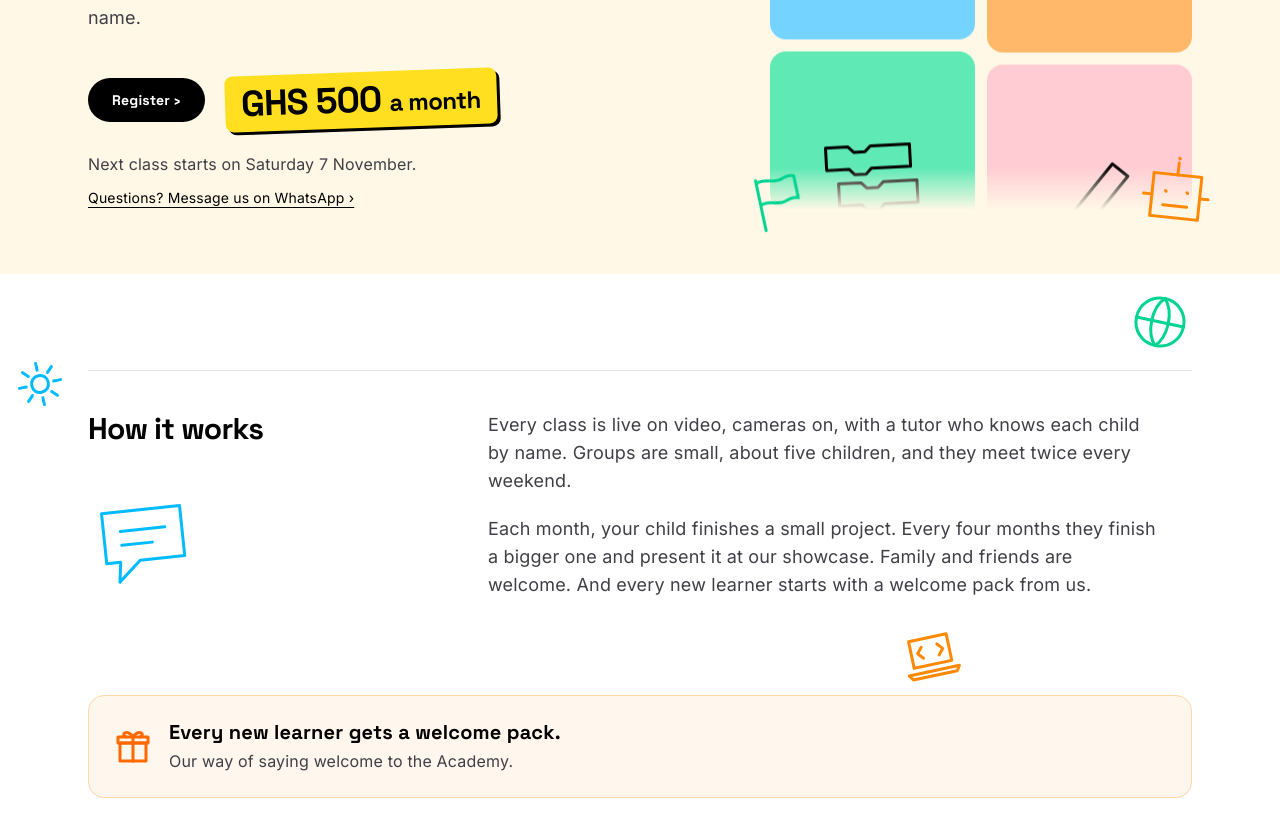
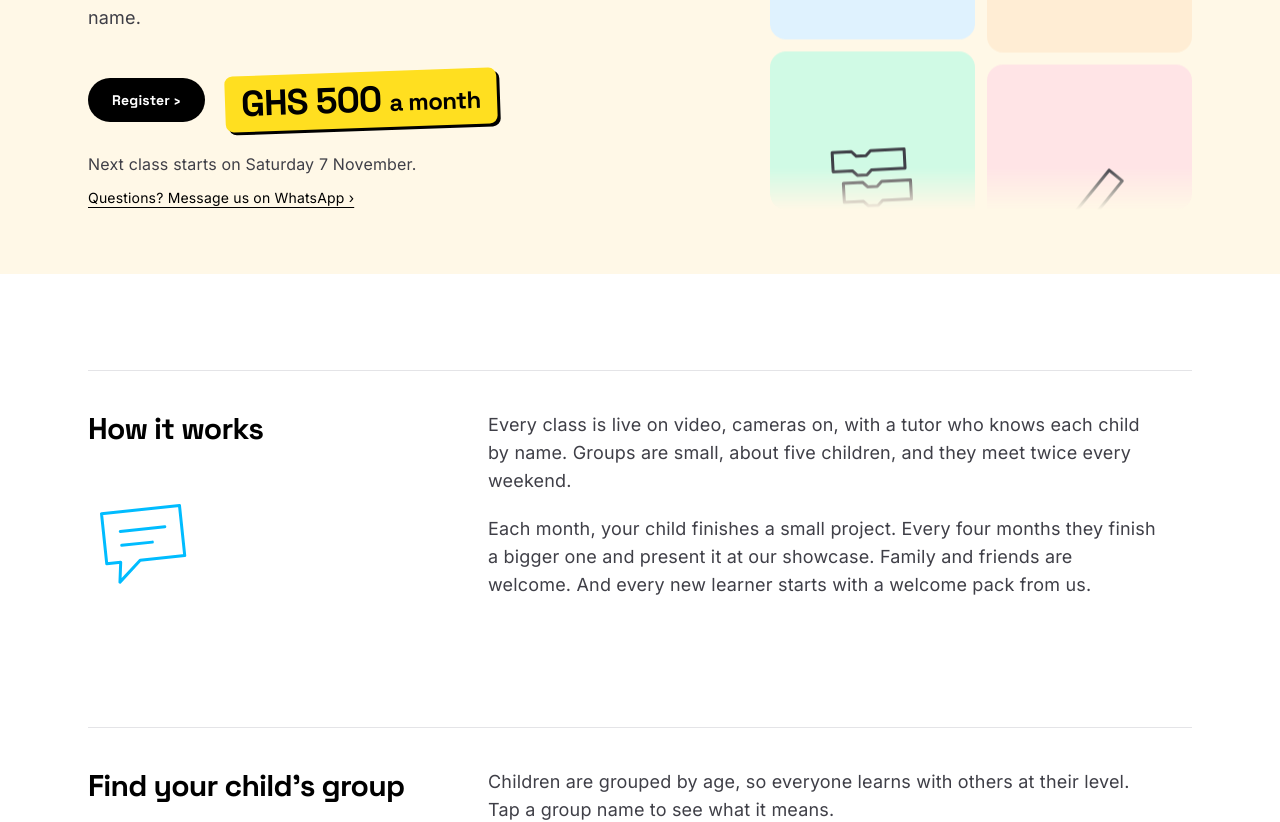
Before and after one commit to codetopialabs/academy-website, a React (Vite) app: page / in a window 1280 px wide. Shown: the part 500-1322 px from the top of the page. Built offline with nearby package versions, Linux system fonts and the light colour scheme.

Commit message:
fix: calm the kids page, one accent per screen

```diff
--- a/src/App.tsx
+++ b/src/App.tsx
@@ -7,28 +7,17 @@ import { AreaCards, PriceTag, Questions, Section, SectionTitle, TutorCarousel }
 import { Footer } from './Footer'
 import { button } from './styles'
 
-// icons in the empty page margins, wide screens only
-const edgeIcons: { name: Idea; top: string; side: string; color: string }[] = [
-  { name: 'gear', top: 'top-[16%]', side: 'left-3 -rotate-12', color: 'text-sky-400' },
-  { name: 'camera', top: 'top-[27%]', side: 'right-3 rotate-6', color: 'text-orange-400' },
-  { name: 'bug', top: 'top-[39%]', side: 'left-3 rotate-12', color: 'text-emerald-400' },
-  { name: 'blocks', top: 'top-[50%]', side: 'right-3 -rotate-6', color: 'text-yellow-400' },
-  { name: 'cursor', top: 'top-[62%]', side: 'left-3 -rotate-6', color: 'text-orange-400' },
-  { name: 'ifelse', top: 'top-[73%]', side: 'right-3 rotate-12', color: 'text-sky-400' },
-  { name: 'loop', top: 'top-[85%]', side: 'left-3 rotate-6', color: 'text-emerald-400' },
-]
-
 // Abstract tiles for now: a brand colour with a big hand-drawn icon. Swap for real class photos later
 type HeroTile = { bg: string; icon: Idea; height: string; tilt: string }
 const leftTiles: HeroTile[] = [
-  { bg: 'bg-sun', icon: 'bulb', height: 'h-72', tilt: '-rotate-6' },
-  { bg: 'bg-sky-300', icon: 'controller', height: 'h-56', tilt: 'rotate-6' },
-  { bg: 'bg-emerald-300', icon: 'blocks', height: 'h-64', tilt: '-rotate-3' },
+  { bg: 'bg-yellow-100', icon: 'bulb', height: 'h-72', tilt: '-rotate-6' },
+  { bg: 'bg-sky-100', icon: 'controller', height: 'h-56', tilt: 'rotate-6' },
+  { bg: 'bg-emerald-100', icon: 'blocks', height: 'h-64', tilt: '-rotate-3' },
 ]
 const rightTiles: HeroTile[] = [
-  { bg: 'bg-orange-300', icon: 'robot', height: 'h-52', tilt: 'rotate-3' },
-  { bg: 'bg-rose-200', icon: 'brush', height: 'h-72', tilt: '-rotate-6' },
-  { bg: 'bg-sky-100', icon: 'braces', height: 'h-56', tilt: 'rotate-6' },
+  { bg: 'bg-orange-100', icon: 'robot', height: 'h-52', tilt: 'rotate-3' },
+  { bg: 'bg-rose-100', icon: 'brush', height: 'h-72', tilt: '-rotate-6' },
+  { bg: 'bg-lime-100', icon: 'braces', height: 'h-56', tilt: 'rotate-6' },
 ]
 
 // One column of tiles, repeated twice so the loop is seamless
@@ -38,7 +27,7 @@ function TileColumn({ tiles, direction }: { tiles: HeroTile[]; direction: 'up' |
       <div className={direction === 'up' ? 'scroll-up' : 'scroll-down'}>
         {[...tiles, ...tiles].map((tile, i) => (
           <div key={i} className={`mb-3 flex items-center justify-center rounded-2xl ${tile.bg} ${tile.height}`}>
-            <IdeaIcon name={tile.icon} className={`h-28 w-28 text-black ${tile.tilt}`} />
+            <IdeaIcon name={tile.icon} className={`h-24 w-24 text-zinc-700 ${tile.tilt}`} />
           </div>
         ))}
       </div>
@@ -62,9 +51,6 @@ function App() {
       <Header look="kids" />
 
       <main className="relative">
-        {edgeIcons.map((icon) => (
-          <IdeaIcon key={icon.top + icon.name} name={icon.name} className={`absolute hidden h-14 w-14 xl:block ${icon.top} ${icon.side} ${icon.color}`} />
-        ))}
         <div className="relative overflow-hidden bg-cream">
         <section className="relative mx-auto grid max-w-6xl gap-12 px-4 pt-20 pb-16 sm:px-6 md:grid-cols-[3fr_2fr] md:items-end md:pt-28">
           <div>
@@ -99,16 +85,11 @@ function App() {
           </div>
           <div className="relative mx-4 md:mx-0">
             <HeroGrid />
-            <IdeaIcon name="controller" className="absolute -top-12 -right-6 h-20 w-20 -rotate-12 text-sky-400" />
-            <IdeaIcon name="robot" className="absolute -right-8 -bottom-8 h-24 w-24 rotate-6 text-orange-400" />
-            <IdeaIcon name="flag" className="absolute -bottom-6 -left-6 h-16 w-16 -rotate-12 text-emerald-400" />
-            <IdeaIcon name="keyboard" className="absolute top-1/3 -right-7 h-14 w-14 rotate-12 text-emerald-400" />
-            <IdeaIcon name="mouse" className="absolute top-1/2 -left-7 h-14 w-14 -rotate-12 text-orange-400" />
           </div>
         </section>
         </div>
 
-        <Section title="How it works" icons={[{ name: 'chat', color: 'text-sky-400' }, { name: 'globe', color: 'text-emerald-400' }, { name: 'laptop', color: 'text-orange-400' }]}>
+        <Section title="How it works" icons={[{ name: 'chat', color: 'text-sky-400' }]}>
           <div className="font-inter max-w-2xl space-y-5 text-lg text-zinc-700">
             <p>
               Every class is live on video, cameras on, with a tutor who knows each child by name.
@@ -121,17 +102,6 @@ function App() {
             </p>
           </div>
         </Section>
-
-        {/* Welcome pack: its own banner so the hero stays calm */}
-        <div className="mx-auto max-w-6xl px-4 sm:px-6">
-          <div className="flex items-center gap-4 rounded-2xl border border-orange-200 bg-orange-50 p-5 sm:p-6">
-            <IdeaIcon name="gift" className="h-10 w-10 shrink-0 text-orange-500" />
-            <div>
-              <p className="font-display text-lg leading-tight font-bold sm:text-xl">Every new learner gets a welcome pack.</p>
-              <p className="font-inter mt-1 text-zinc-700">Our way of saying welcome to the Academy.</p>
-            </div>
-          </div>
-        </div>
 
         <section className="mx-auto max-w-6xl px-4 pt-8 sm:px-6">
           <div className="grid gap-8 border-t border-zinc-200 pt-10 md:grid-cols-[1fr_2fr] md:gap-12">
@@ -146,23 +116,21 @@ function App() {
           <AgePicker />
         </div>
 
-        <Section title="What they learn" icons={[{ name: 'brush', color: 'text-orange-400' }, { name: 'chip', color: 'text-sky-400' }, { name: 'music', color: 'text-emerald-400' }]}>
+        <Section title="What they learn" icons={[{ name: 'brush', color: 'text-orange-400' }]}>
           <p className="font-inter text-lg text-zinc-700">
             Six areas. Every learner gets to try them all.
           </p>
           <AreaCards audience="kids" />
         </Section>
 
-        <div className="bg-mist">
-          <Section title="Who teaches" icons={[{ name: 'star', color: 'text-yellow-400' }, { name: 'search', color: 'text-sky-400' }]}>
-            <p className="font-inter max-w-2xl text-lg text-zinc-700">
-              We choose and train our own tutors, and check every one before they teach.
-            </p>
-          </Section>
-          <TutorCarousel />
-        </div>
+        <Section title="Who teaches" icons={[{ name: 'star', color: 'text-yellow-400' }]}>
+          <p className="font-inter max-w-2xl text-lg text-zinc-700">
+            We choose and train our own tutors, and check every one before they teach.
+          </p>
+        </Section>
+        <TutorCarousel />
 
-        <Section title="For parents" icons={[{ name: 'shield', color: 'text-emerald-400' }, { name: 'lock', color: 'text-sky-400' }, { name: 'heart', color: 'text-orange-400' }]}>
+        <Section title="For parents" icons={[{ name: 'shield', color: 'text-emerald-400' }]}>
           <h3 className="font-bold">Keeping your child safe</h3>
           <ul className="font-inter mt-4 list-disc space-y-2 pl-5 text-zinc-700 marker:text-zinc-400">
             {forParents.map((line) => (
@@ -182,8 +150,6 @@ function App() {
 
         <Ending
           look="kids"
-          shapes
-          band="bg-sun"
           title={
             <>
               {classStarted ? (
--- a/src/components.tsx
+++ b/src/components.tsx
@@ -2,7 +2,6 @@ import type { ReactNode } from 'react'
 import { FaWhatsapp } from 'react-icons/fa6'
 import logo from './assets/Codetopia Academy - Logo Black.png'
 import { email, registerLabel, registerUrl, whatsapp, type Meaning, type Shape } from './content'
-import { IdeaIcon } from './doodles'
 import { button, type Look } from './styles'
 
 export function Marker({ children }: { children: ReactNode }) {
@@ -80,20 +79,12 @@ export function Header({ look }: { look: Look }) {
   )
 }
 
-export function Ending({ look, title, shapes = false, band = '' }: { look: Look; title: ReactNode; shapes?: boolean; band?: string }) {
+export function Ending({ look, title }: { look: Look; title: ReactNode }) {
   return (
     <section
       id="register"
-      className={`relative scroll-mt-20 overflow-hidden px-4 py-24 text-center sm:px-6 ${band}`}
+      className="relative scroll-mt-20 overflow-hidden px-4 py-24 text-center sm:px-6"
     >
-      {shapes && (
-        <>
-          <IdeaIcon name="controller" className={`absolute top-6 left-[6%] h-12 w-12 -rotate-12 ${band ? 'text-black/70' : 'text-sky-400'} md:h-16 md:w-16`} />
-          <IdeaIcon name="braces" className={`absolute top-6 right-[6%] h-12 w-12 rotate-6 ${band ? 'text-black/70' : 'text-orange-400'} md:h-16 md:w-16`} />
-          <IdeaIcon name="trophy" className={`absolute bottom-6 left-[10%] h-12 w-12 rotate-6 ${band ? 'text-black/70' : 'text-orange-400'} md:h-16 md:w-16`} />
-          <IdeaIcon name="star" className={`absolute right-[10%] bottom-6 h-12 w-12 -rotate-12 ${band ? 'text-black/70' : 'text-yellow-400'} md:h-16 md:w-16`} />
-        </>
-      )}
       <h2 className="font-display relative text-4xl font-bold tracking-tight sm:text-6xl">{title}</h2>
       <div className="relative mt-10 flex flex-col justify-center gap-3 sm:flex-row">
         <a href={registerUrl} className={button(look)}>
--- a/src/index.css
+++ b/src/index.css
@@ -7,10 +7,9 @@
 
   /* Academy palette. Text is black or zinc-600+ on all of these (AA 4.5:1 or better).
      sun: price tag, warning sticker, closing band. sky (sky-300): the marker highlight.
-     cream: hero band. mist: tutors band, a light tint of the brand blue. */
+     cream: hero band. */
   --color-sun: #ffdf20;
   --color-cream: #fff8e7;
-  --color-mist: #eef7fd;
 }
 
 :root {
--- a/src/sections.tsx
+++ b/src/sections.tsx
@@ -23,16 +23,12 @@ export function SectionTitle({ title, icon }: { title: string; icon?: Icon }) {
   )
 }
 
-// The other icons go in the empty padding: top right above the line, and bottom right below the content
+// One icon at most, under the title
 export function Section({ title, icons = [], children }: { title: string; icons?: Icon[]; children: ReactNode }) {
-  const [first, top, bottom] = icons
+  const [first] = icons
   const ref = useReveal<HTMLElement>()
   return (
     <section ref={ref} className="reveal relative mx-auto max-w-6xl px-4 py-16 sm:px-6 md:py-24">
-      {top && <IdeaIcon name={top.name} className={`absolute top-4 right-6 hidden h-16 w-16 rotate-12 md:block ${top.color}`} />}
-      {bottom && (
-        <IdeaIcon name={bottom.name} className={`absolute right-[22%] bottom-2 hidden h-16 w-16 -rotate-12 md:block ${bottom.color}`} />
-      )}
       <div className="grid gap-8 border-t border-zinc-200 pt-10 md:grid-cols-[1fr_2fr] md:gap-12">
         <SectionTitle title={title} icon={first} />
         <div>{children}</div>
```
